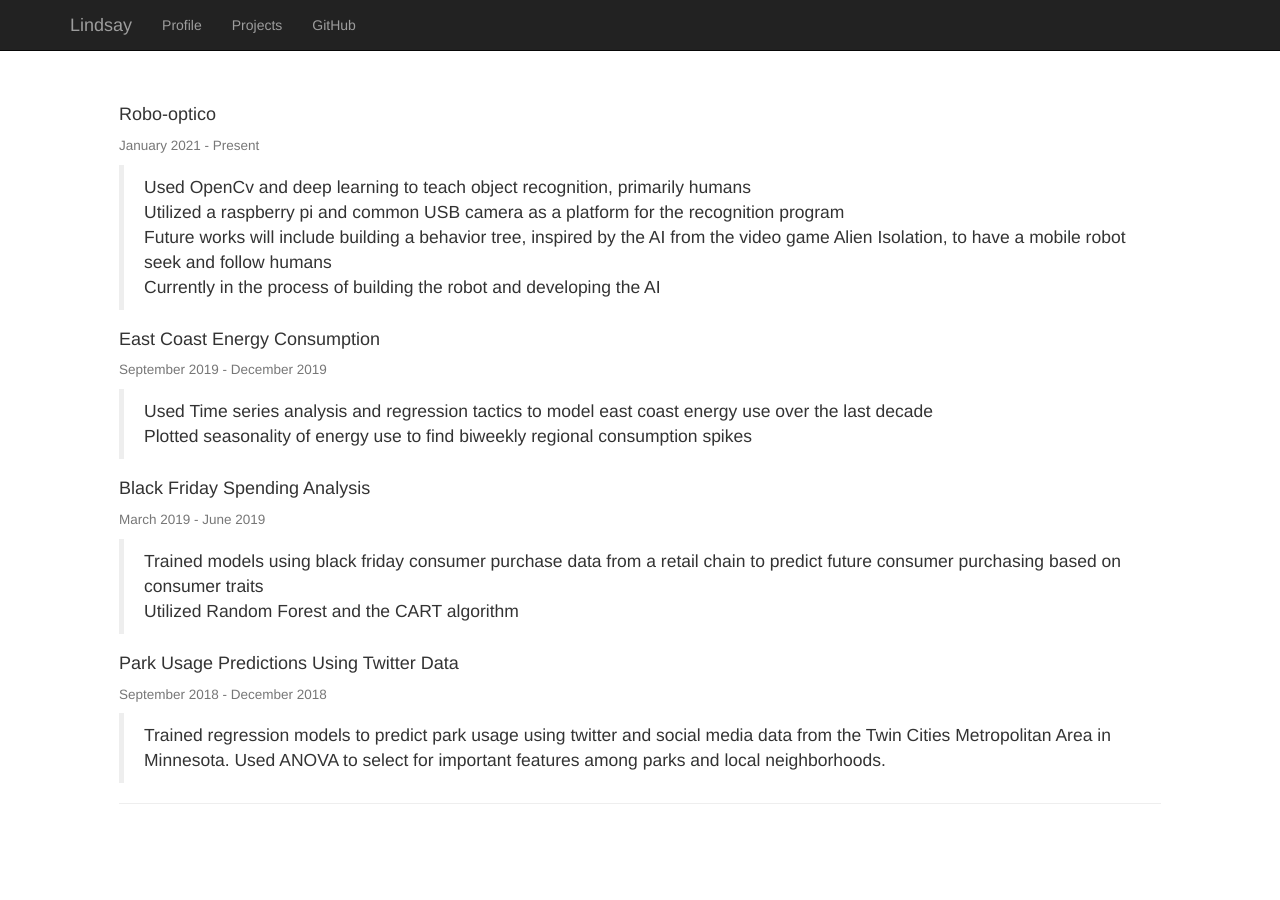
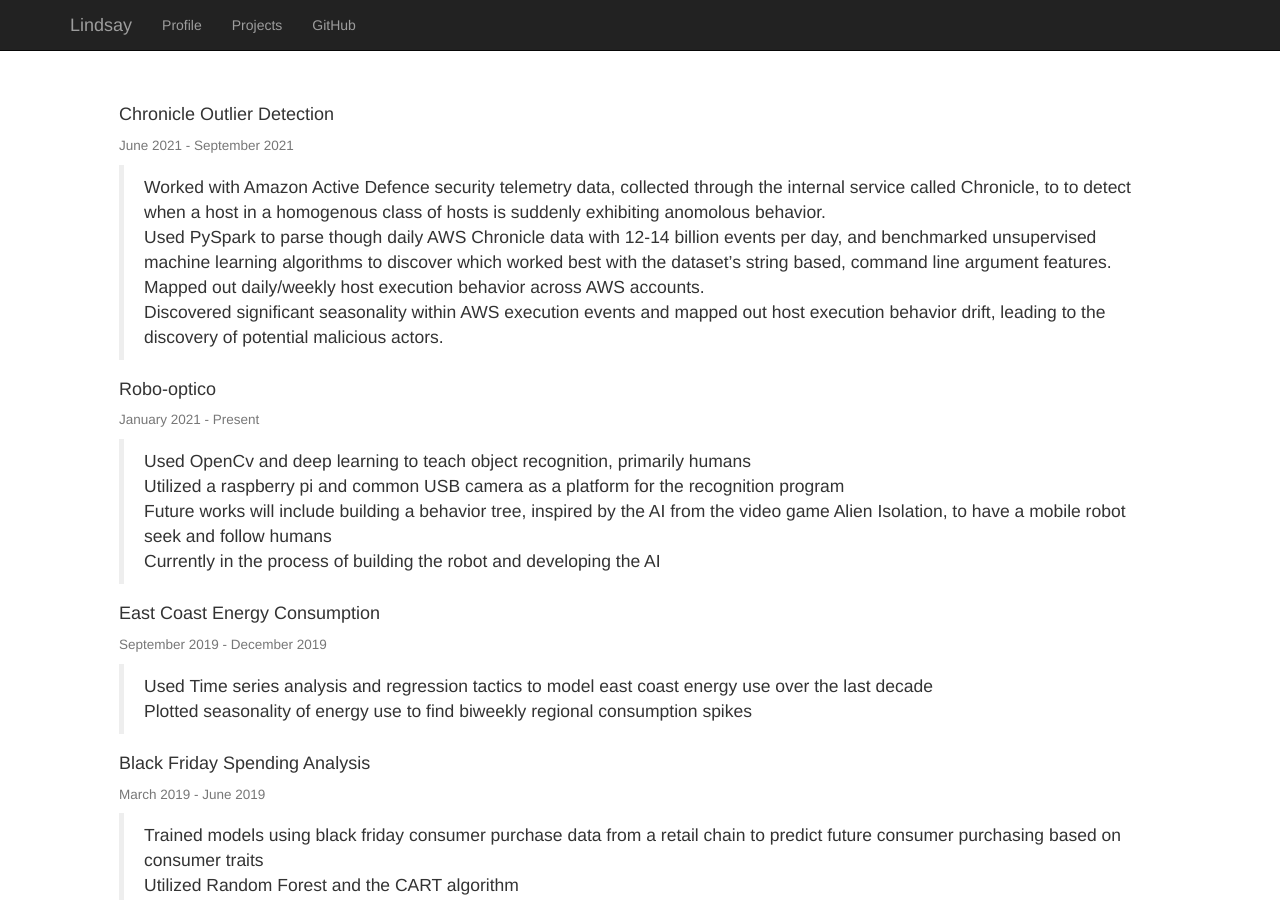
Before and after one commit to LindsayHeimerl/LindsayHeimerl.github.io, a Jekyll site: the page built from projects.md, in a window 1280 px wide and 900 px high. Built offline with Jekyll 4.4.1, drawn with Linux system fonts in a browser that asks for light colours.

Commit message:
Added Amazon project information

```diff
--- a/index.html
+++ b/index.html
@@ -96,9 +96,9 @@ title: Lindsay Heimerl
     $(function() {
         MakeChart('programmingChart', {
             'title': 'Programming Languages',
-            'xlabels': ['R', 'Python', 'Java', 'SQL' ],
+            'xlabels': ['R', 'Python', 'Java', 'SQL' , 'PySpark'],
             'ylabel' : 'Years of Experience',
-            'yvalues': [5, 5, 1, 1]
+            'yvalues': [5, 5, 1, 1, 1]
         });
 
         MakeChart('softwearChart', {
--- a/projects.md
+++ b/projects.md
@@ -3,8 +3,13 @@ layout: default
 title: Projects
 ---
 
+#### Chronicle Outlier Detection
+#### <small>June 2021 - September 2021</small>
 
-
+> Worked with Amazon Active Defence security telemetry data, collected through the internal service called Chronicle, to to detect when a host in a homogenous class of hosts is suddenly exhibiting anomolous behavior. <br>
+> Used PySpark to parse though daily AWS Chronicle data with 12-14 billion events per day, and benchmarked unsupervised machine learning algorithms to discover which worked best with the dataset's string based, command line argument features. <br>
+> Mapped out daily/weekly host execution behavior across AWS accounts. <br>
+> Discovered significant seasonality within AWS execution events and mapped out host execution behavior drift, leading to the discovery of potential malicious actors. <br>
 
 #### Robo-optico
 #### <small>January 2021 - Present</small>
```
